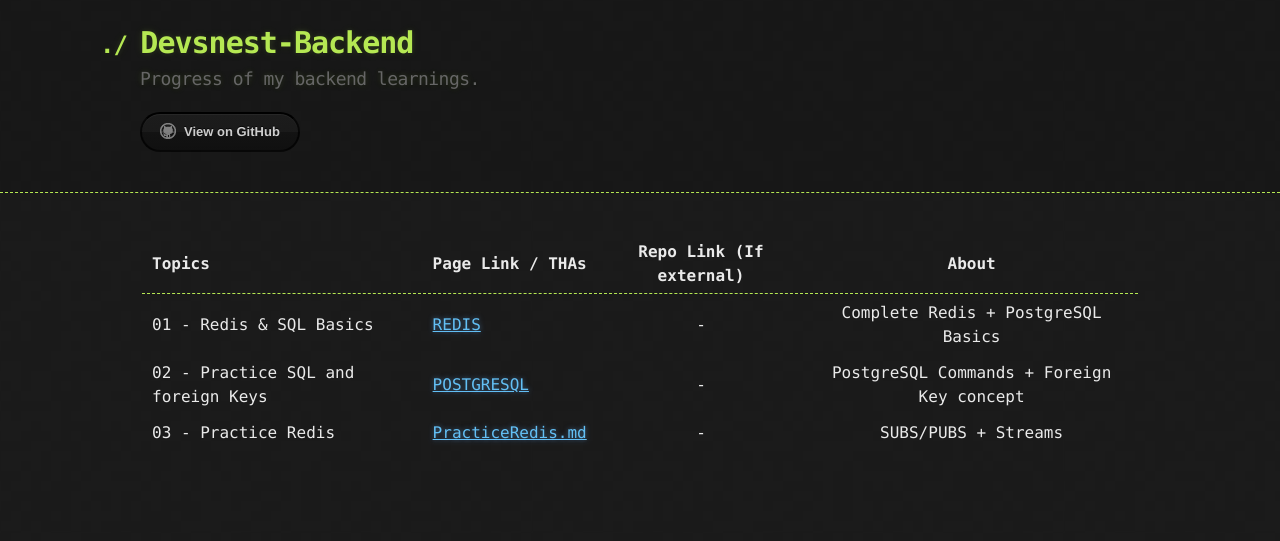
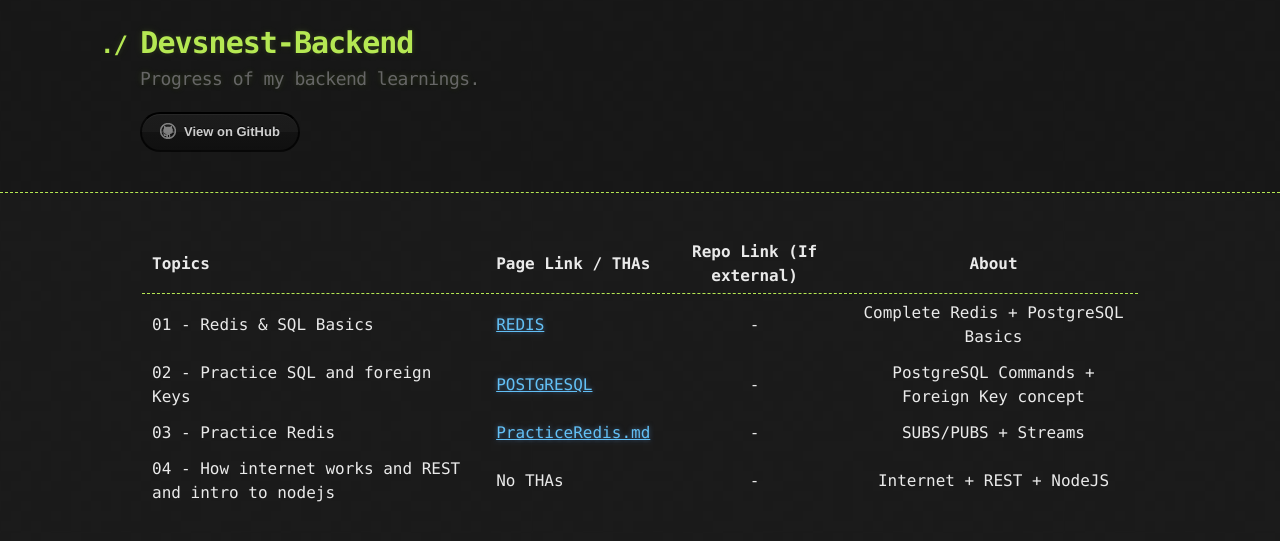
Before and after one commit to thedeepakchaturvedi/Devsnest-Backend, a Jekyll site: the page built from index.md, in a window 1280 px wide. Shown: the top 541 px of the page. Built offline with Jekyll 4.4.1, drawn with Linux system fonts in a browser that asks for light colours.

Commit message:
updated Day 4

```diff
--- a/index.md
+++ b/index.md
@@ -2,8 +2,9 @@
 layout: default
 ---
 
-| Topics                             | Page Link / THAs                                 | Repo Link (If external) |                   About                   |
-| ---------------------------------- | :----------------------------------------------- | :---------------------: | :---------------------------------------: |
-| 01 - Redis & SQL Basics            | [REDIS](/links/day1/REDIS.md)                    |            -            |    Complete Redis + PostgreSQL Basics     |
-| 02 - Practice SQL and foreign Keys | [POSTGRESQL](/links/day2/POSTGRESQL.md)          |            -            | PostgreSQL Commands + Foreign Key concept |
-| 03 - Practice Redis                | [PracticeRedis.md](/links/day3/practiceredis.md) |            -            |            SUBS/PUBS + Streams            |
+| Topics                                               | Page Link / THAs                                 | Repo Link (If external) |                   About                   |
+| ---------------------------------------------------- | :----------------------------------------------- | :---------------------: | :---------------------------------------: |
+| 01 - Redis & SQL Basics                              | [REDIS](/links/day1/REDIS.md)                    |            -            |    Complete Redis + PostgreSQL Basics     |
+| 02 - Practice SQL and foreign Keys                   | [POSTGRESQL](/links/day2/POSTGRESQL.md)          |            -            | PostgreSQL Commands + Foreign Key concept |
+| 03 - Practice Redis                                  | [PracticeRedis.md](/links/day3/practiceredis.md) |            -            |            SUBS/PUBS + Streams            |
+| 04 - How internet works and REST and intro to nodejs | No THAs                                          |            -            |         Internet + REST + NodeJS          |
```
